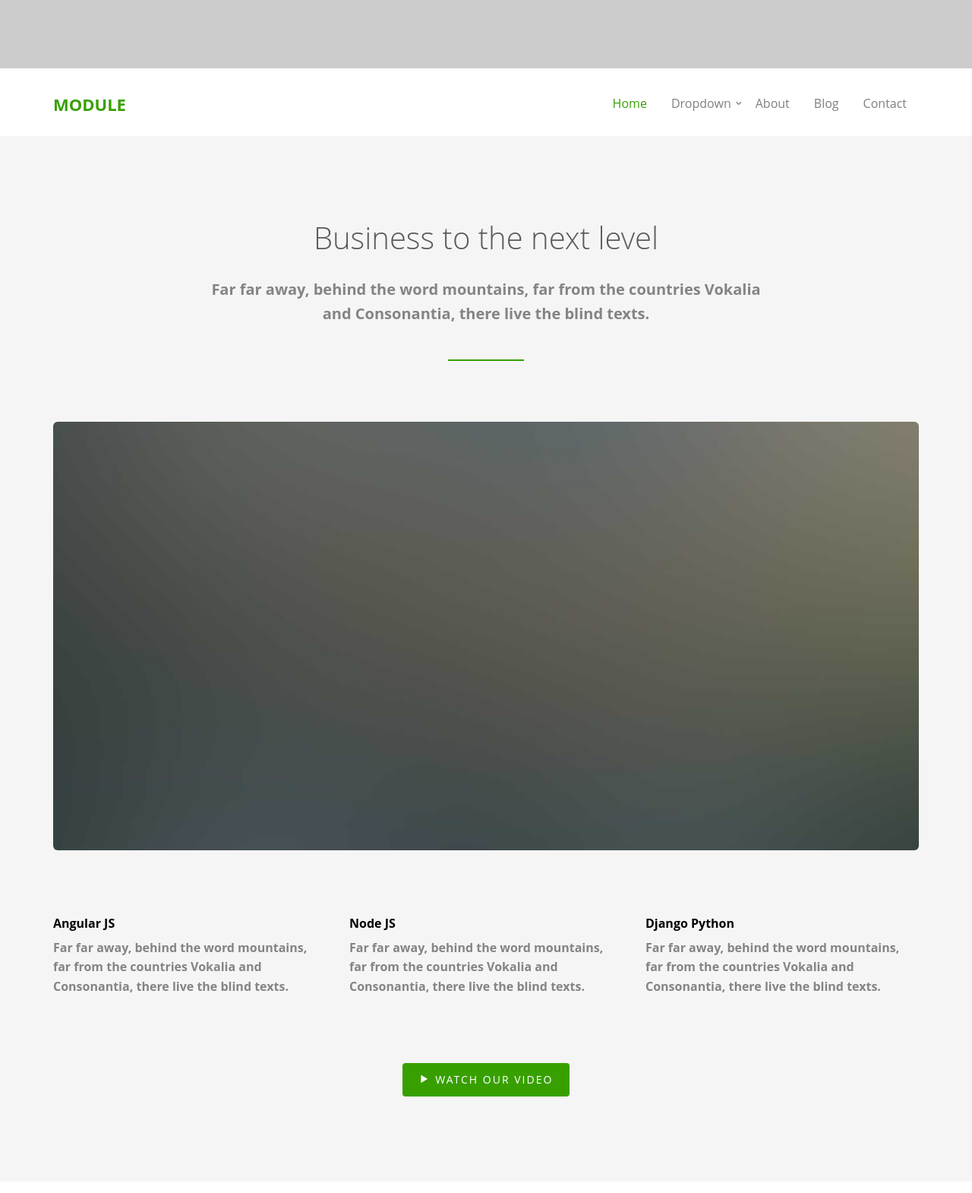
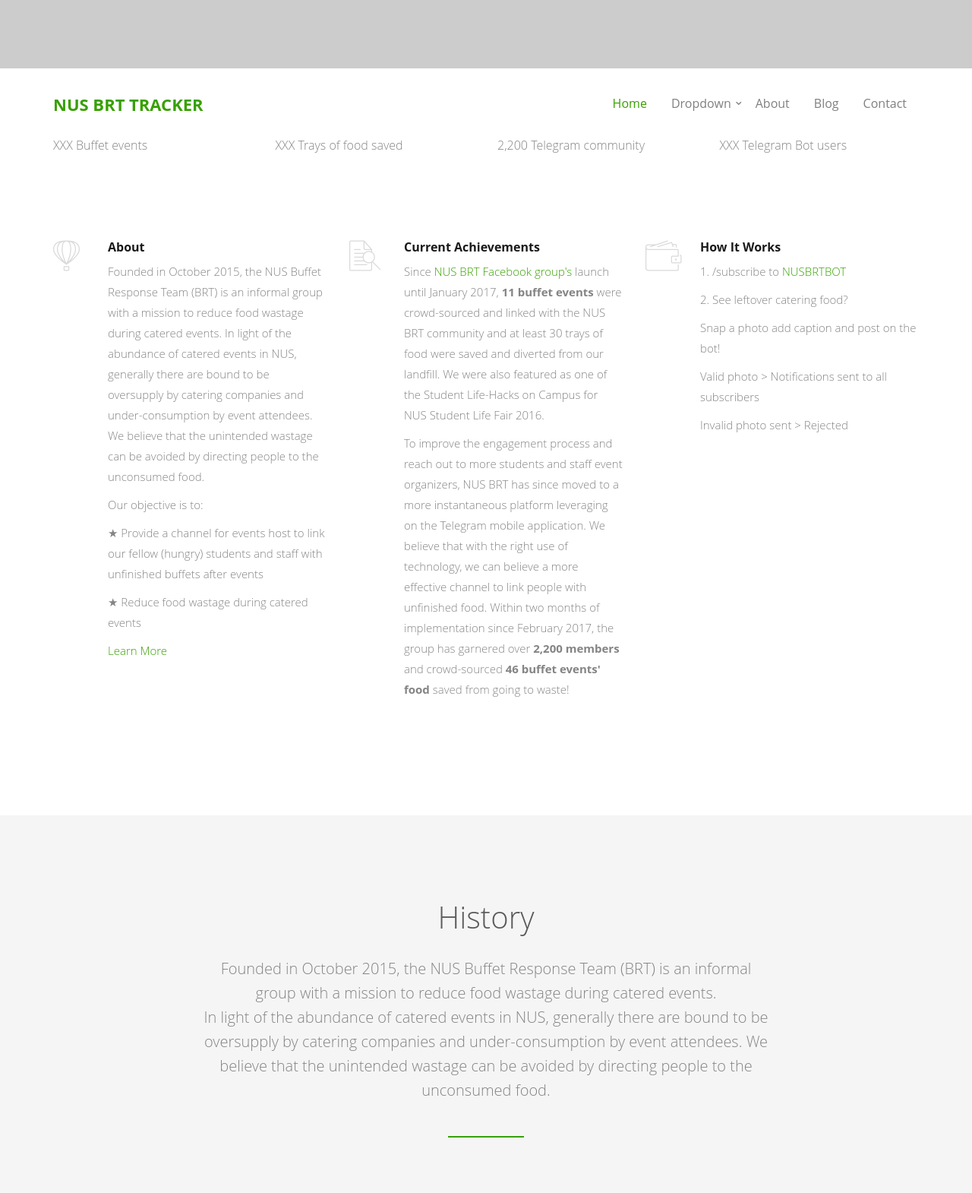
Before and after one commit to gra613/NUSBuffetResponseTeam, a plain HTML site: page module/module/index.html in a window 1280 px wide. Shown: the part 710-2280 px from the top of the page at 76% size. Drawn offline with Linux system fonts and the light colour scheme; files whose address does not match are found by name.

Commit message:
Updated header, NUS BRT Tracker and Team members

```diff
--- a/module/module/index.html
+++ b/module/module/index.html
@@ -63,19 +63,20 @@
 
 	</head>
 	<body>
+
 		<div id="fh5co-wrapper">
 		<div id="fh5co-page">
 
 		<div class="fh5co-hero">
 			<div class="fh5co-overlay"></div>
-			<div class="fh5co-cover text-center" data-stellar-background-ratio="1.0" style="background-image: url(images/NUS_BFT5.jpg);">
-				<div class="desc">
+			<div class="fh5co-cover text-center"; data-stellar-background-ratio="1.0" style="background-image: url(images/NUS_BFT5.jpg);">
+				<d.v iv class="desc">
 					<div class="container">
 						<div class="col-md-10 col-md-offset-1">
 							<div class="animate-box">
-								<h2><b><font color="#e60000">Join in the community!<b></h2>
-								<p>Coded by <a href="https://www.facebook.com/NUSBuffetResponseTeam/" target="_blank" class="fh5co-site-name">NUS Buffet Response Team</a></p>
-								<p><a class="btn btn-primary btn-lg" href="#">Get Started</a></font></p>
+								<h2 style="text-align:left;">><b><font color="#e60000"> Join in the <br> community!</b></h2>
+								<p style="text-align:left;">Coded by <a href="https://www.facebook.com/NUSBuffetResponseTeam/" target="_blank" class="fh5co-site-name">NUS Buffet Response Team</a></p>
+								<p style="text-align:left;" ><a class="btn btn-primary btn-lg" href="#">Get Started</a></font></p>
 							</div>
 						</div>
 					</div>
@@ -88,7 +89,7 @@
 			<div class="container">
 				<div class="nav-header">
 					<a href="#" class="js-fh5co-nav-toggle fh5co-nav-toggle dark"><i></i></a>
-					<h1 id="fh5co-logo"><a href="index.html">Module</a></h1>
+					<h1 id="fh5co-logo"><a href="index.html">NUS BRT Tracker</a></h1>
 					<!-- START #fh5co-menu-wrap -->
 					<nav id="fh5co-menu-wrap" role="navigation">
 						<ul class="sf-menu" id="fh5co-primary-menu">
@@ -115,50 +116,39 @@
 		<!-- end:header-top -->
 
 <! - BRT TRACKER - >
-		<div id="fh5co-feature-product" class="fh5co-section-gray">
-			<div class="container">
-				<div class="row">
-					<div class="col-md-8 col-md-offset-2 text-center heading-section animate-box">
-						<h3>Business to the next level</h3>
-						<p>Far far away, behind the word mountains, far from the countries Vokalia and Consonantia, there live the blind texts.</p>
-					</div>
-				</div>
+		 <!-- ========== Number Counters - Parallax ========== -->
 
-				<div class="row row-bottom-padded-md">
-					<div class="col-md-12 text-center animate-box">
-						<p><img src="images/cover_bg_1.jpg" alt="Free HTML5 Bootstrap Template" class="img-responsive img-rounded"></p>
-					</div>
+      <div class="number-counters">
+         <div class="container">
+            <div id="counters" class="row count-wrapper">
 
-				</div>
-				<div class="row row-bottom-padded-md">
-					<div class="col-md-4">
-						<div class="feature-text">
-							<h3>Angular JS</h3>
-							<p>Far far away, behind the word mountains, far from the countries Vokalia and Consonantia, there live the blind texts.</p>
-						</div>
-					</div>
-					<div class="col-md-4">
-						<div class="feature-text">
-							<h3>Node JS</h3>
-							<p>Far far away, behind the word mountains, far from the countries Vokalia and Consonantia, there live the blind texts.</p>
-						</div>
-					</div>
-					<div class="col-md-4">
-						<div class="feature-text">
-							<h3>Django Python</h3>
-							<p>Far far away, behind the word mountains, far from the countries Vokalia and Consonantia, there live the blind texts.</p>
-						</div>
-					</div>
-				</div>
+              <!-- Item 1 -->
+              <div class="col-md-3 mb-sm-100 count-item wow fadeIn" data-wow-duration="1s" data-wow-delay=".3s">
+                <span id="count-1" class="count-nbr">XXX</span>
+                <span class="count-text">Buffet events</span>
+              </div>
 
-				<div class="row">
-					<div class="col-md-12 text-center">
-						<a href="https://vimeo.com/channels/staffpicks/93951774" class="link-watch popup-vimeo btn btn-primary"><i class="icon-play3"></i> Watch our video</a>
-					</div>
-				</div>
+              <!-- Item 2 -->
+              <div class="col-md-3 mb-sm-100 count-item wow fadeIn" data-wow-duration="1s">
+                <span id="count-2" class="count-nbr">XXX</span>
+                <span class="count-text">Trays of food saved</span>
+              </div>
 
-			</div>
-		</div>
+              <!-- Item 3 -->
+              <div class="col-md-3 mb-sm-100 count-item wow fadeIn" data-wow-duration="1s">
+                <span id="count-3" class="count-nbr">2,200</span>
+                <span class="count-text">Telegram community</span>
+              </div>
+
+              <!-- Item 4 -->
+              <div class="col-md-3 count-item wow fadeIn" data-wow-duration="1s" data-wow-delay=".3s">
+                <span id="count-4" class="count-nbr">XXX</span>
+                <span class="count-text">Telegram Bot users</span>
+              </div>
+
+            </div><!-- / .row -->
+          </div><!-- / .container -->
+        </div><!-- / .number-counters -->
 
 <!-BRT About (objective, motivation)->
 
@@ -193,7 +183,7 @@
 							</span>
 							<div class="feature-copy">
 								<h3>Current Achievements</h3>
-								<p>Since <a href="http://tinyurl.com">NUS BRT Facebook group's</a> launch until January 2017, <strong>11 buffet events</strong> were crowd-sourced and linked with the NUS BRT community and at least 30 trays of food were saved and diverted from our landfill. We were also featured as one of the Student Life-Hacks on Campus for NUS Student Life Fair 2016. </p>
+								<p>Since <a href="https://www.facebook.com/NUSBuffetResponseTeam/">NUS BRT Facebook group's</a> launch until January 2017, <strong>11 buffet events</strong> were crowd-sourced and linked with the NUS BRT community and at least 30 trays of food were saved and diverted from our landfill. We were also featured as one of the Student Life-Hacks on Campus for NUS Student Life Fair 2016. </p>
 
 <p>To improve the engagement process and reach out to more students and staff event organizers, NUS BRT has since moved to a more instantaneous platform leveraging on the Telegram mobile application. We believe that with the right use of technology, we can believe a more effective channel to link people with unfinished food. Within two months of implementation since February 2017, the group has garnered over <strong>2,200 members</strong> and crowd-sourced <strong>46 buffet events' food</strong> saved from going to waste!
 </p>
@@ -230,12 +220,11 @@
 				<div class="row">
 					<div class="col-md-8 col-md-offset-2 text-center heading-section animate-box">
 						<h3>History</h3>
-						<p>Founded in October 2015,  the NUS Buffet Response Team (BRT)  is an informal group with a  mission to reduce food wastage during catered events. In light of the abundance of catered events in NUS, generally there are bound to be oversupply by catering companies and under-consumption by event attendees. We believe that the unintended wastage can be avoided by directing people to the unconsumed food.
+						<p>Founded in October 2015,  the NUS Buffet Response Team (BRT)  is an informal group with a  mission to reduce food wastage during catered events.
 
-Our objective is to:
+						<br> In light of the abundance of catered events in NUS, generally there are bound to be oversupply by catering companies and under-consumption by event attendees. We believe that the unintended wastage can be avoided by directing people to the unconsumed food.
 
-★ Provide a channel for events host to link our fellow (hungry) students and staff with unfinished buffets after events
-★ Reduce food wastage during catered events </p>
+ </p>
 					</div>
 				</div>
 
@@ -303,49 +292,65 @@
 				<div class="row row-bottom-padded-md">
 					<div class="col-md-8 col-md-offset-2 text-center heading-section animate-box">
 						<h3>Our Team</h3>
-						<p>We are students from NUS...a combination of codiing expert and ideators, we </p>
+						<p>We are students from NUS. Started as a two-ladies team, the idea grew and team expanded to form what is now a combination of coding experts and ideators. We strive to make NUS BFT a platform to link unfinished food to those who need them more</p>
 					</div>
 				</div>
 			</div>
 			<div class="container">
 
 				<div class="row">
-					<div class="col-md-4">
+					<div class="col-md-6">
 						<div class="fh5co-team text-center animate-box">
 							<figure>
-								<img src="images/person_1.jpg" alt="user">
+								<img src="images/Ela_1.jpg" alt="user">
 							</figure>
-							<p>Jean Doe, XYZ Co. <br> <span class="text-mute">Designer</span></p>
+							<p>Elaine Sam <br> <span class="text-mute">Founder</span></p>
 							<blockquote>
-								<p>Far far away, behind the word mountains, far from the countries Vokalia and Consonantia, there live the blind texts. Far far away, behind the word mountains, far from the countries Vokalia and Consonantia, there live the blind texts.</p>
+								<p>She is always on the lookout for (food) opportunities that could help save her lunch/dinner money. The name Buffet Response Team is inspired from the group she calls herself and a bunch of friends who used to ‘respond’ to clearing food waste during her Polytechnic days. She envisions NUS BRT to be an effective mobilization group to combat buffet waste and help hungry/needy NUS students to fill their stomach. </p>
 							</blockquote>
 
 
 						</div>
 					</div>
-					<div class="col-md-4">
+					<div class="col-md-6">
 						<div class="fh5co-team text-center animate-box">
 							<figure>
-								<img src="images/person_2.jpg" alt="user">
+								<img src="images/Gra_1.jpg" alt="user">
 							</figure>
-							<p>Jean Doe, XYZ Co. <br> <span class="text-mute">Developer</span></p>
+							<p>Gracie Low<br> <span class="text-mute">Founder</span></p>
 							<blockquote>
-								<p>Far far away, behind the word mountains, far from the countries Vokalia and Consonantia, there live the blind texts. Far far away, behind the word mountains, far from the countries Vokalia and Consonantia, there live the blind texts.</p>
+								<p>Known by her friends as Gra, she is an active volunteer in civil society groups and is a firm believer of finishing every GRAin of rice on the plate. She is widely known as a food waste campaigner and advocates for a lifestyle without disposables. Sparked by the fact that buffets are always not finished, she hopes NUS BFT can help link food to more people and together we can save more food from going to waste.
+</p>
 							</blockquote>
 
 						</div>
 					</div>
-					<div class="col-md-4">
+				</div>
+				<div class="container">
+				<div class="row">
+					<div class="col-md-6">
 						<div class="fh5co-team text-center animate-box">
 							<figure>
-								<img src="images/person_3.jpg" alt="user">
+								<img src="images/angus.jpg" alt="user">
 							</figure>
-							<p>Jean Doe, XYZ Co. <br> <span class="text-mute">Photographer</span></p>
+							<p>Angus Ng JJ <br> <span class="text-mute">Developer</span></p>
 							<blockquote>
-								<p>Far far away, behind the word mountains, far from the countries Vokalia and Consonantia, there live the blind texts. Far far away, behind the word mountains, far from the countries Vokalia and Consonantia, there live the blind texts.</p>
+								<p>Hostgagement boss, thinker, innovator, ever enthusiastic</p>
 							</blockquote>
 
 						</div>
+					</div>
+						<div class="row">
+						<div class="col-md-6">
+						<div class="fh5co-team text-center animate-box">
+							<figure>
+								<img src="images/bernard.jpg" alt="user">
+							</figure>
+							<p>Bernard Yip <br> <span class="text-mute">Programmer</span></p>
+							<blockquote>
+								<p>Programming boss, Master Yip</p>
+							</blockquote>
+
 					</div>
 				</div>
 			</div>
```
Also changed, not shown: NUS BFT.JPG (added), module/module/images/Ela_1.JPG (added), module/module/images/Gra_1.JPG (added), module/module/images/NUS_BFT.JPG (added), module/module/images/NUS_BFT3.JPG (added), module/module/images/NUS_BFT4.JPG (added), module/module/images/angus.jpg (added), module/module/images/bernard.jpg (added).
